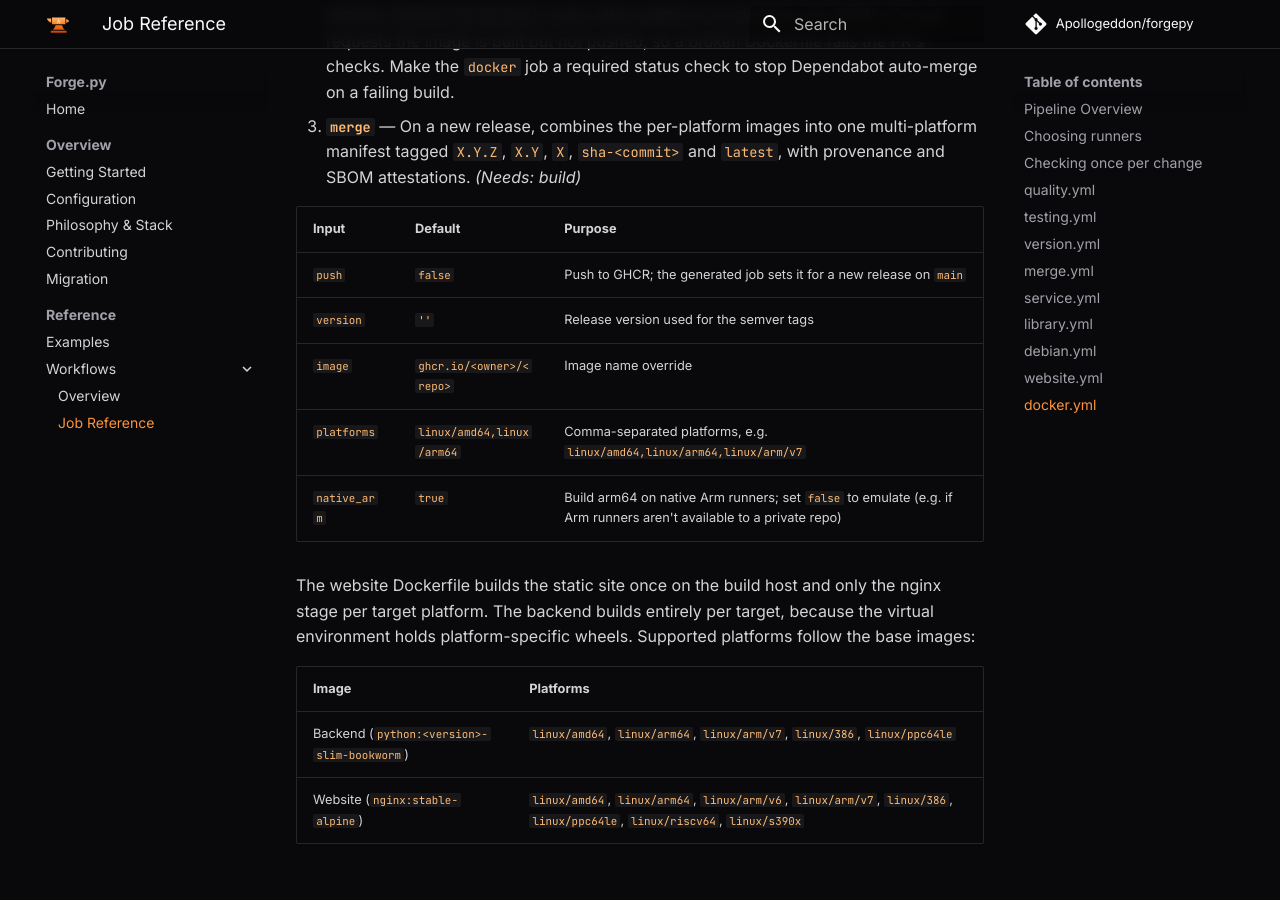
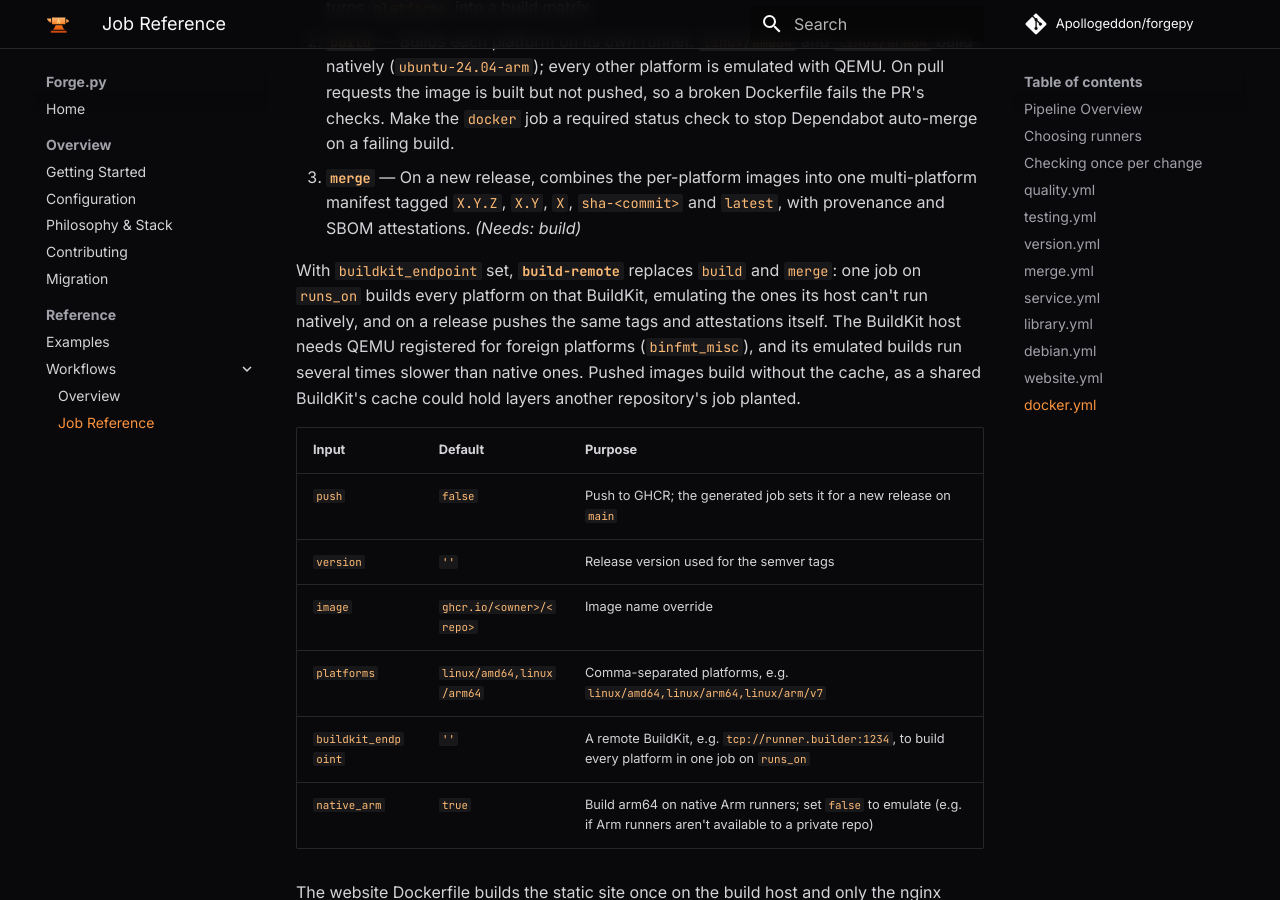
Before and after one commit to Apollogeddon/forgepy, an MkDocs documentation site: the page built from docs/docs/workflows/reference.md, in a window 1280 px wide and 900 px high, scrolled down 4394 px. Built offline with MkDocs 1.6.1 and Material for MkDocs 9.7.7, drawn with Linux system fonts in a browser that asks for light colours; comment, search, counter and statistics services are not loaded; some of the changed text lies outside the part shown.

Commit message:
feat: build every platform on a remote buildkit, on self-hosted runners without a docker daemon

```diff
--- a/docs/docs/workflows/reference.md
+++ b/docs/docs/workflows/reference.md
@@ -21,7 +21,7 @@ Dependabot pull requests are auto-merged by `merge.yml` once testing passes.
 
 Every workflow takes a `runs_on` input, default `ubuntu-latest`, and passes it down to each workflow it calls, so every job runs on that runner label. Set it per repository to use self-hosted runners, e.g. from a repository variable: `runs_on: ${{ vars.RUNS_ON || 'ubuntu-latest' }}`.
 
-`docker.yml`'s per-platform builds and its manifest merge always use GitHub-hosted runners: the builds because they need native Arm machines, the merge because it needs a Docker daemon. `debian.yml`'s `build-deb` stays on `ubuntu-latest` too, as it builds inside a Debian container.
+`docker.yml`'s per-platform builds and its manifest merge use GitHub-hosted runners: the builds because they need native Arm machines, the merge because it needs a Docker daemon. With `buildkit_endpoint` set, it builds every platform in one job on `runs_on` instead, against a remote BuildKit, so self-hosted runners without a Docker daemon can build and push multi-platform images. `debian.yml`'s `build-deb` stays on `ubuntu-latest` too, as it builds inside a Debian container.
 
 ## Checking once per change
 
@@ -132,12 +132,15 @@ Configure the trusted publisher on your PyPI project's settings page first.
 2. **`build`** — Builds each platform on its own runner. `linux/amd64` and `linux/arm64` build natively (`ubuntu-24.04-arm`); every other platform is emulated with QEMU. On pull requests the image is built but not pushed, so a broken Dockerfile fails the PR's checks. Make the `docker` job a required status check to stop Dependabot auto-merge on a failing build.
 3. **`merge`** — On a new release, combines the per-platform images into one multi-platform manifest tagged `X.Y.Z`, `X.Y`, `X`, `sha-<commit>` and `latest`, with provenance and SBOM attestations. *(Needs: build)*
 
+With `buildkit_endpoint` set, **`build-remote`** replaces `build` and `merge`: one job on `runs_on` builds every platform on that BuildKit, emulating the ones its host can't run natively, and on a release pushes the same tags and attestations itself. The BuildKit host needs QEMU registered for foreign platforms (`binfmt_misc`), and its emulated builds run several times slower than native ones. Pushed images build without the cache, as a shared BuildKit's cache could hold layers another repository's job planted.
+
 | Input | Default | Purpose |
 | :--- | :--- | :--- |
 | `push` | `false` | Push to GHCR; the generated job sets it for a new release on `main` |
 | `version` | `''` | Release version used for the semver tags |
 | `image` | `ghcr.io/<owner>/<repo>` | Image name override |
 | `platforms` | `linux/amd64,linux/arm64` | Comma-separated platforms, e.g. `linux/amd64,linux/arm64,linux/arm/v7` |
+| `buildkit_endpoint` | `''` | A remote BuildKit, e.g. `tcp://runner.builder:1234`, to build every platform in one job on `runs_on` |
 | `native_arm` | `true` | Build arm64 on native Arm runners; set `false` to emulate (e.g. if Arm runners aren't available to a private repo) |
 
 The website Dockerfile builds the static site once on the build host and only the nginx stage per target platform. The backend builds entirely per target, because the virtual environment holds platform-specific wheels. Supported platforms follow the base images:
```
Also changed, not shown: 1 other file.
